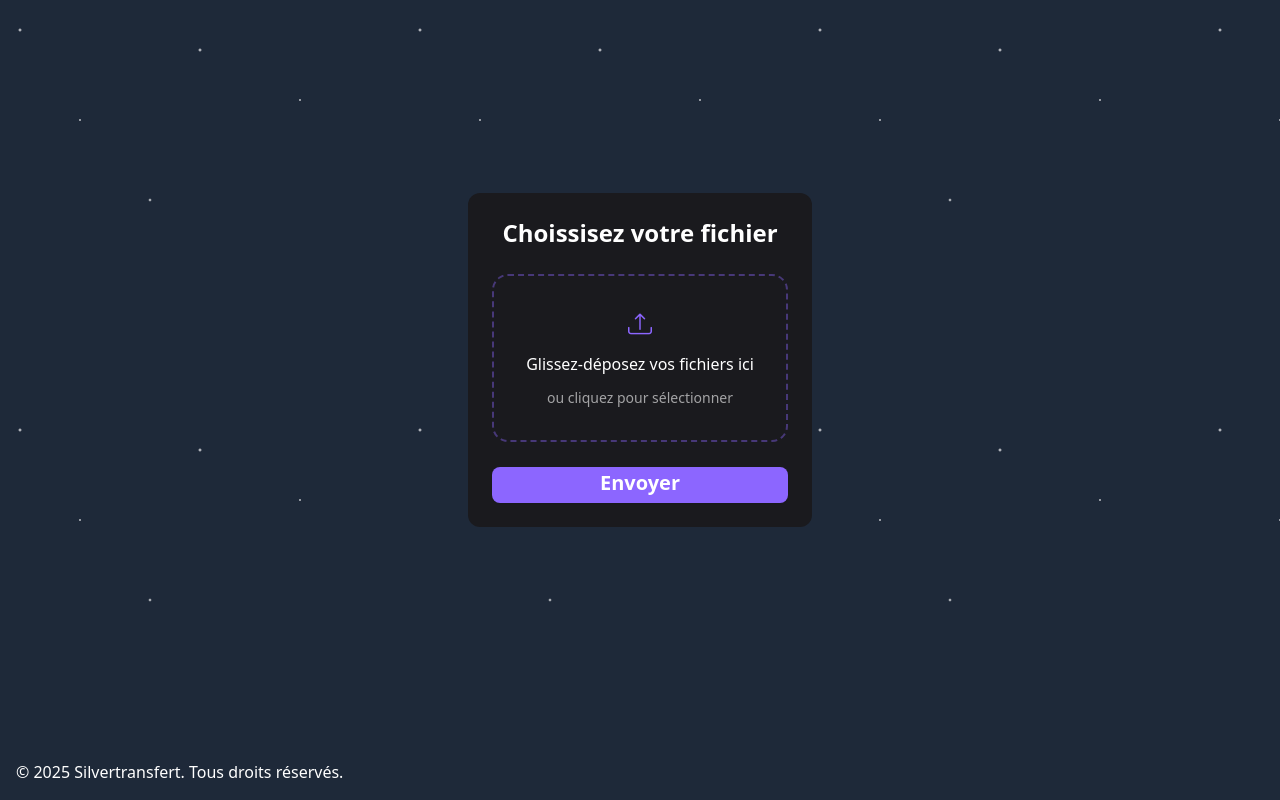
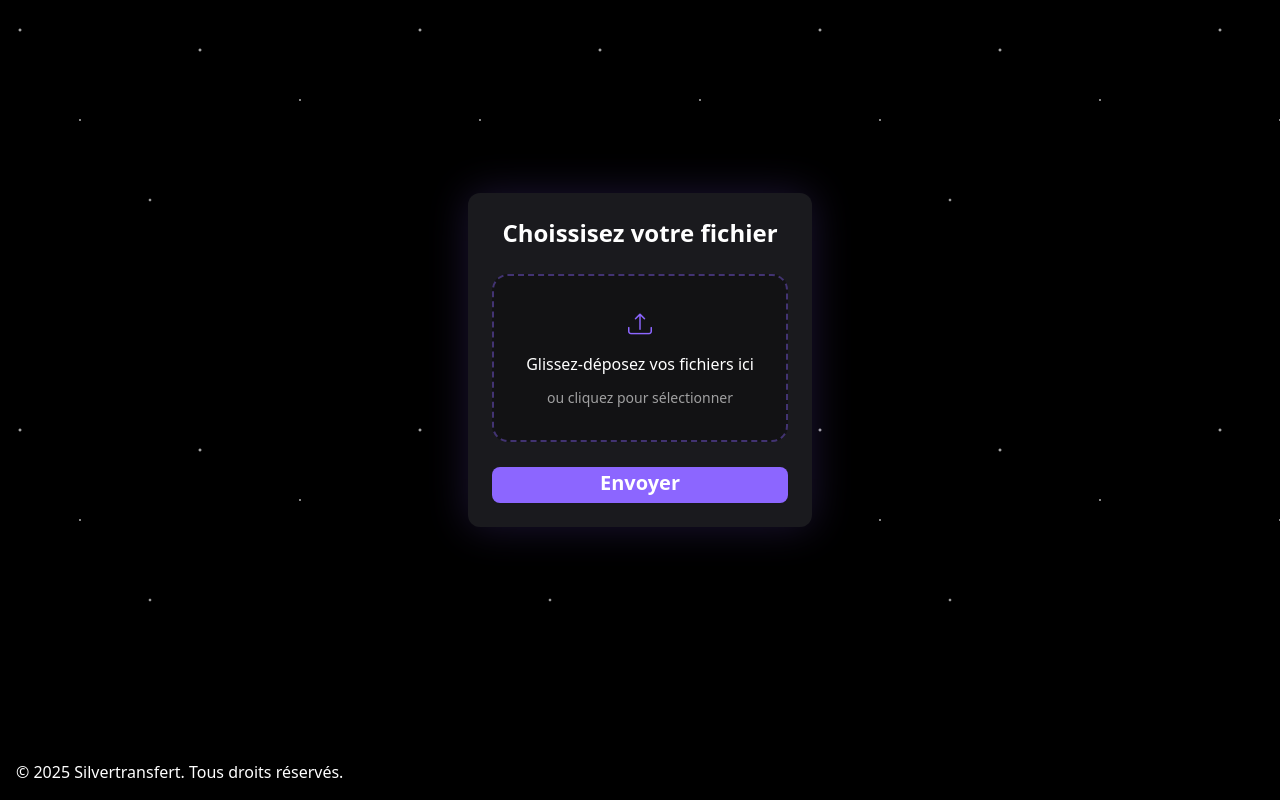
Before and after one commit to SilverCore-Git/SilverTransfer, a Nuxt app: page / in a window 1280 px wide. Built offline with nearby package versions, Linux system fonts and the light colour scheme.

Commit message:
update & clean

```diff
--- a/app/app.vue
+++ b/app/app.vue
@@ -1,6 +1,6 @@
 <script setup>
-import Footer from './components/app/footer.vue';
-import Header from './components/app/header.vue';
+import Footer from './components/general/footer.vue';
+import Header from './components/general/header.vue';
 
 useHead({
   meta: [
--- /dev/null
+++ b/app/assets/ts/Files.ts
@@ -0,0 +1,6 @@
+
+const files = ref<File[]>([]);
+
+watch(() => files.value, () => console.log(files.value))
+
+export default files;
--- a/app/components/FileDrop.vue
+++ b/app/components/FileDrop.vue
@@ -9,6 +9,7 @@
             flex flex-col items-center justify-center gap-3
             text-center cursor-pointer
             transition-all duration-200
+            bg-bg3
 
             hover:border-primary
             hover:bg-primary/5
@@ -53,6 +54,7 @@
 <script setup lang="ts">
 
 import { ref } from "vue";
+import files from "~/assets/ts/Files";
 
 const props = defineProps<{
   multiple?: boolean;
@@ -62,7 +64,6 @@ const emit = defineEmits<{
   (e: "files", files: File[]): void;
 }>();
 
-const files = ref<File[]>([]);
 const isDragging = ref(false);
 
 const onDragEnter = () => {
--- a/app/components/card.vue
+++ b/app/components/card.vue
@@ -5,7 +5,9 @@
             bg-bg2 max-w-xl max-w-2xl
             rounded-xl p-6 gap-[25px] text-center
             flex justify-start items-center flex-col
+            shadow-primary/20
         "
+        style="box-shadow: 0 0 40px var(--tw-shadow-color);"
     >
 
         <h1
--- a/tailwind.config.ts
+++ b/tailwind.config.ts
@@ -4,7 +4,7 @@ export default {
       colors: {
         primary: '#8C66FF',
         primaryHover: '#7547ff',
-        bg: '#1e2939',
+        bg: '#000000',
         bg2: "#1A1A1E",
         bg3: '#121214',
         text: "#FFFFFF",
```
Also changed, not shown: app/components/general/footer.vue (renamed from app/components/app/footer.vue), app/components/general/header.vue (renamed from app/components/app/header.vue).
